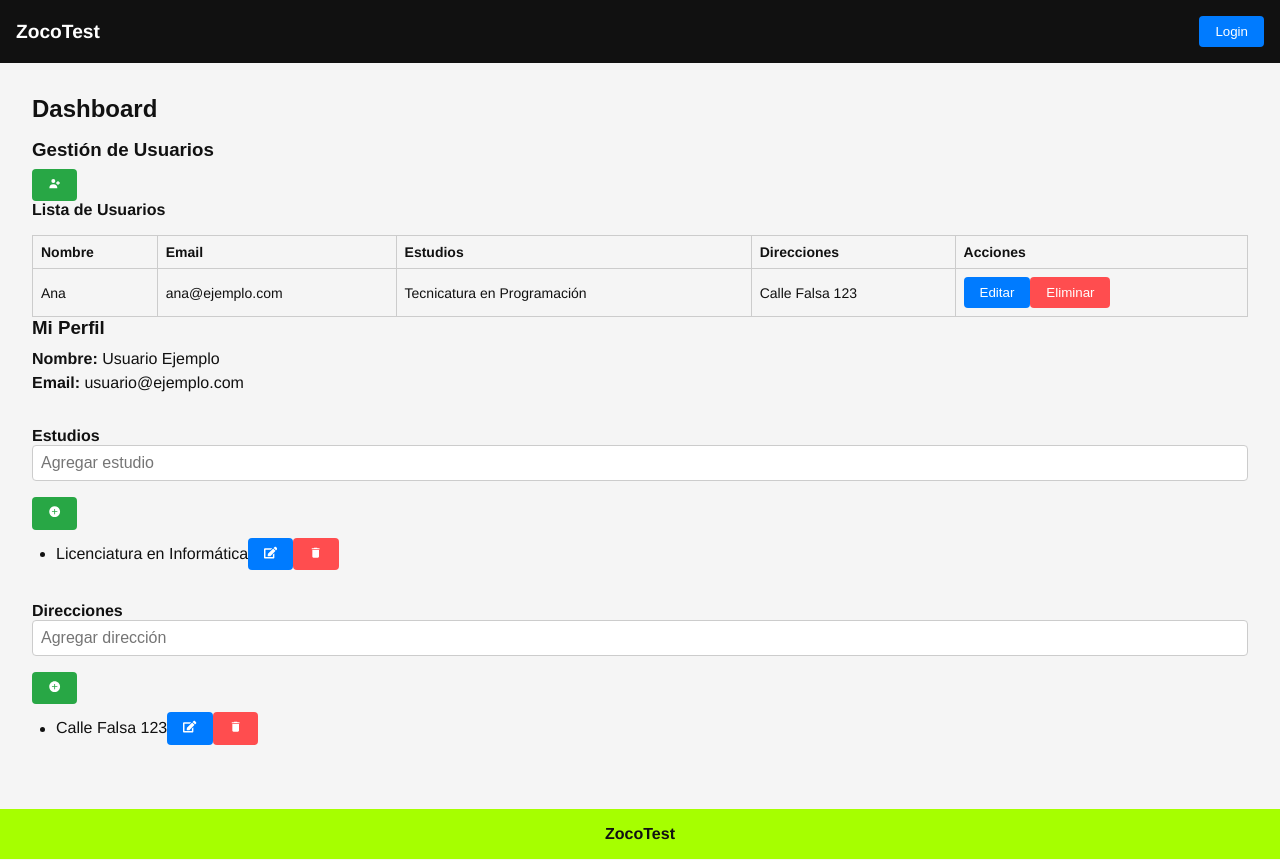
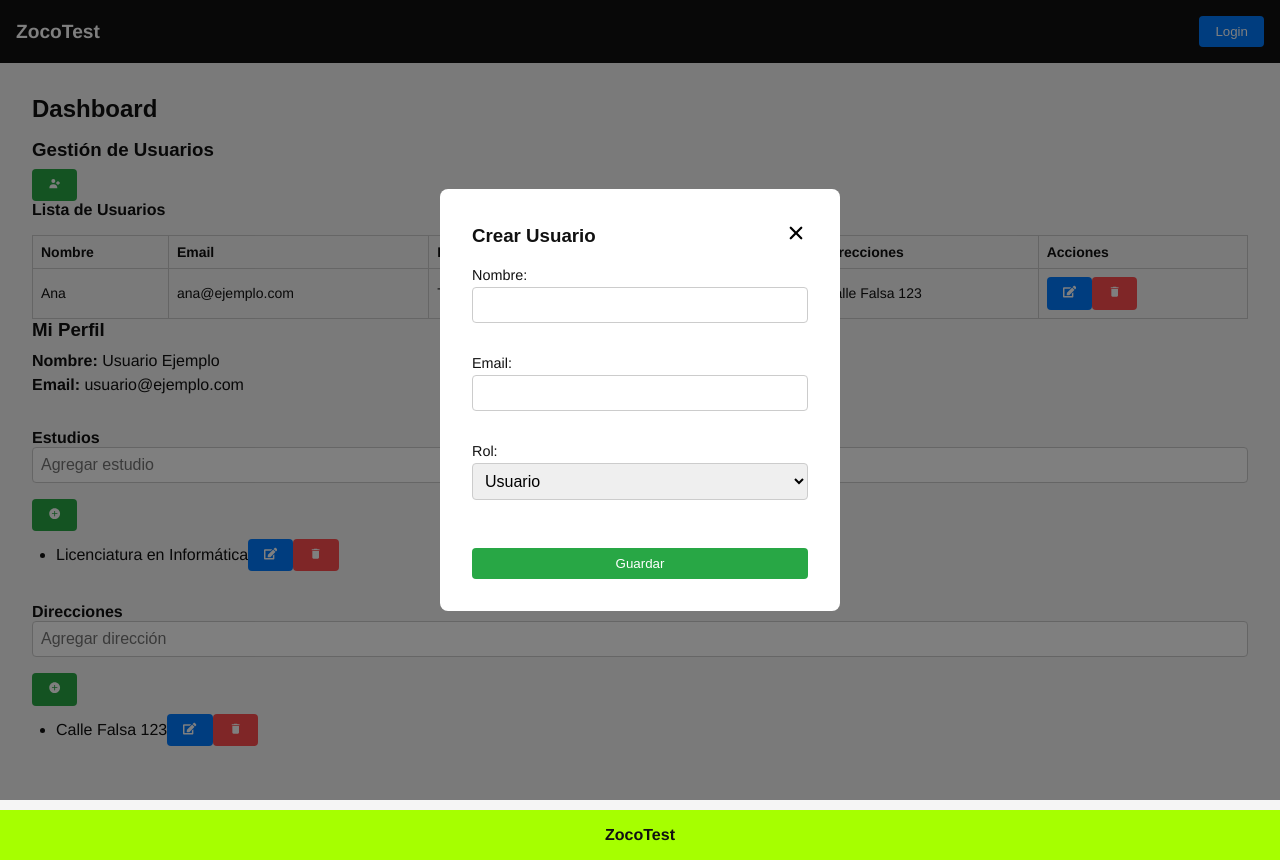
Before and after one commit to AndresSantamarina/ZocoTest, a React (Vite) app: page /dashboard in a window 1280 px wide. Both pictures are taken after a click on the button 54 px from the left and 185 px from the top of the page. Built offline with nearby package versions, Linux system fonts and the light colour scheme.

Commit message:
add modal for new user and edit

```diff
--- /dev/null
+++ b/src/components/Modal/UserModal.jsx
@@ -0,0 +1,76 @@
+import { useEffect, useState } from "react";
+import "./UserModal.scss";
+import { IoClose } from "react-icons/io5";
+
+const UserModal = ({ show, onClose, title, onSubmit, initialData = {} }) => {
+  const [formData, setFormData] = useState({
+    name: "",
+    email: "",
+    role: "user",
+    ...initialData,
+  });
+
+  useEffect(() => {
+    setFormData({ name: "", email: "", role: "user", ...initialData });
+  }, [initialData]);
+
+  const handleChange = (e) => {
+    const { name, value } = e.target;
+    setFormData((prev) => ({ ...prev, [name]: value }));
+  };
+
+  const handleSubmit = (e) => {
+    e.preventDefault();
+    onSubmit(formData);
+    onClose();
+  };
+
+  if (!show) return null;
+
+  return (
+    <div className="modal-backdrop">
+      <div className="modal">
+        <div className="modal-header">
+          <h3>{title}</h3>
+          <button className="close-button" onClick={onClose}>
+            <IoClose />
+          </button>
+        </div>
+        <form onSubmit={handleSubmit} className="modal-form">
+          <label>
+            Nombre:
+            <input
+              type="text"
+              name="name"
+              value={formData.name}
+              onChange={handleChange}
+              required
+            />
+          </label>
+          <label>
+            Email:
+            <input
+              type="email"
+              name="email"
+              value={formData.email}
+              onChange={handleChange}
+              required
+            />
+          </label>
+          <label>
+            Rol:
+            <select name="role" value={formData.role} onChange={handleChange}>
+              <option value="user">Usuario</option>
+              <option value="admin">Admin</option>
+            </select>
+          </label>
+          <button type="submit" className="button-confirm">
+            Guardar
+          </button>
+        </form>
+      </div>
+    </div>
+  );
+};
+
+export default UserModal;
--- /dev/null
+++ b/src/components/Modal/UserModal.scss
@@ -0,0 +1,61 @@
+.modal-backdrop {
+  position: fixed;
+  top: 0;
+  left: 0;
+  right: 0;
+  bottom: 0;
+  background-color: rgba(0, 0, 0, 0.5);
+  display: flex;
+  justify-content: center;
+  align-items: center;
+  z-index: 999;
+}
+
+.modal {
+  background-color: #fff;
+  padding: 2rem;
+  width: 90%;
+  max-width: 400px;
+  border-radius: 8px;
+  position: relative;
+}
+
+.modal-header {
+  display: flex;
+  justify-content: space-between;
+  align-items: center;
+  margin-bottom: 1rem;
+
+  h3 {
+    margin: 0;
+  }
+
+  .close-button {
+    background: none;
+    border: none;
+    font-size: 1.5rem;
+    cursor: pointer;
+  }
+}
+
+.modal-form {
+  display: flex;
+  flex-direction: column;
+
+  label {
+    margin-bottom: 1rem;
+    font-size: 0.9rem;
+
+    input, select {
+      width: 100%;
+      padding: 0.5rem;
+      margin-top: 0.25rem;
+      border-radius: 4px;
+      border: 1px solid #ccc;
+    }
+  }
+
+  .button-confirm {
+    margin-top: 1rem;
+  }
+}
--- a/src/pages/Dashboard/Dashboard.jsx
+++ b/src/pages/Dashboard/Dashboard.jsx
@@ -3,21 +3,67 @@ import "./Dashboard.scss";
 import { FaEdit } from "react-icons/fa";
 import { IoIosAddCircle } from "react-icons/io";
 import { HiUserAdd } from "react-icons/hi";
+import { useState } from "react";
+import UserModal from "../../components/Modal/UserModal";
 
 const Dashboard = () => {
+  const [showModal, setShowModal] = useState(false);
+  const [modalTitle, setModalTitle] = useState("Crear Usuario");
+  const [selectedUser, setSelectedUser] = useState(null);
+
+  const [users, setUsers] = useState([
+    {
+      id: 1,
+      name: "Ana",
+      email: "ana@ejemplo.com",
+      role: "user",
+      estudios: "Tecnicatura en Programación",
+      direcciones: "Calle Falsa 123",
+    },
+  ]);
+
+  const handleOpenCreate = () => {
+    setSelectedUser(null);
+    setModalTitle("Crear Usuario");
+    setShowModal(true);
+  };
+
+  const handleOpenEdit = (user) => {
+    setSelectedUser(user);
+    setModalTitle("Editar Usuario");
+    setShowModal(true);
+  };
+
+  const handleSubmit = (data) => {
+    if (selectedUser) {
+      setUsers((prev) =>
+        prev.map((u) => (u.id === selectedUser.id ? { ...u, ...data } : u))
+      );
+      console.log("Usuario editado:", data);
+    } else {
+      const newUser = { id: Date.now(), ...data };
+      setUsers((prev) => [...prev, newUser]);
+      console.log("Usuario creado:", newUser);
+    }
+  };
+
   return (
     <div className="dashboard">
       <h2>Dashboard</h2>
-
       <div className="admin-section">
         <h3>Gestión de Usuarios</h3>
-        <button className="button-confirm">
+        <button onClick={handleOpenCreate} className="button-confirm">
           <HiUserAdd />
         </button>
-
+        <UserModal
+          show={showModal}
+          onClose={() => setShowModal(false)}
+          title={modalTitle}
+          onSubmit={handleSubmit}
+          initialData={selectedUser}
+        />
         <div className="user-table">
           <h4>Lista de Usuarios</h4>
-          {/* Tabla mock */}
           <table>
             <thead>
               <tr>
@@ -29,31 +75,37 @@ const Dashboard = () => {
               </tr>
             </thead>
             <tbody>
-              <tr>
-                <td>Ana</td>
-                <td>ana@ejemplo.com</td>
-                <td>Tecnicatura en Programación</td>
-                <td>Calle Falsa 123</td>
-                <td>
-                  <button className="button-edit">Editar</button>
-                  <button className="button-delete">Eliminar</button>
-                </td>
-              </tr>
+              {users.map((user) => (
+                <tr key={user.id}>
+                  <td>{user.name}</td>
+                  <td>{user.email}</td>
+                  <td>{user.estudios}</td>
+                  <td>{user.direcciones}</td>
+                  <td>
+                    <button
+                      className="button-edit"
+                      onClick={() => handleOpenEdit(user)}
+                    >
+                      <FaEdit />
+                    </button>
+                    <button className="button-delete">
+                      <MdDelete />
+                    </button>
+                  </td>
+                </tr>
+              ))}
             </tbody>
           </table>
         </div>
       </div>
-
       <div className="user-section">
         <h3>Mi Perfil</h3>
-        {/* Info mock */}
         <p>
           <strong>Nombre:</strong> Usuario Ejemplo
         </p>
         <p>
           <strong>Email:</strong> usuario@ejemplo.com
         </p>
-
         <div className="related-data">
           <div className="section">
             <h4>Estudios</h4>
@@ -75,7 +127,6 @@ const Dashboard = () => {
               </li>
             </ul>
           </div>
-
           <div className="section">
             <h4>Direcciones</h4>
             <form className="address-form">
```
